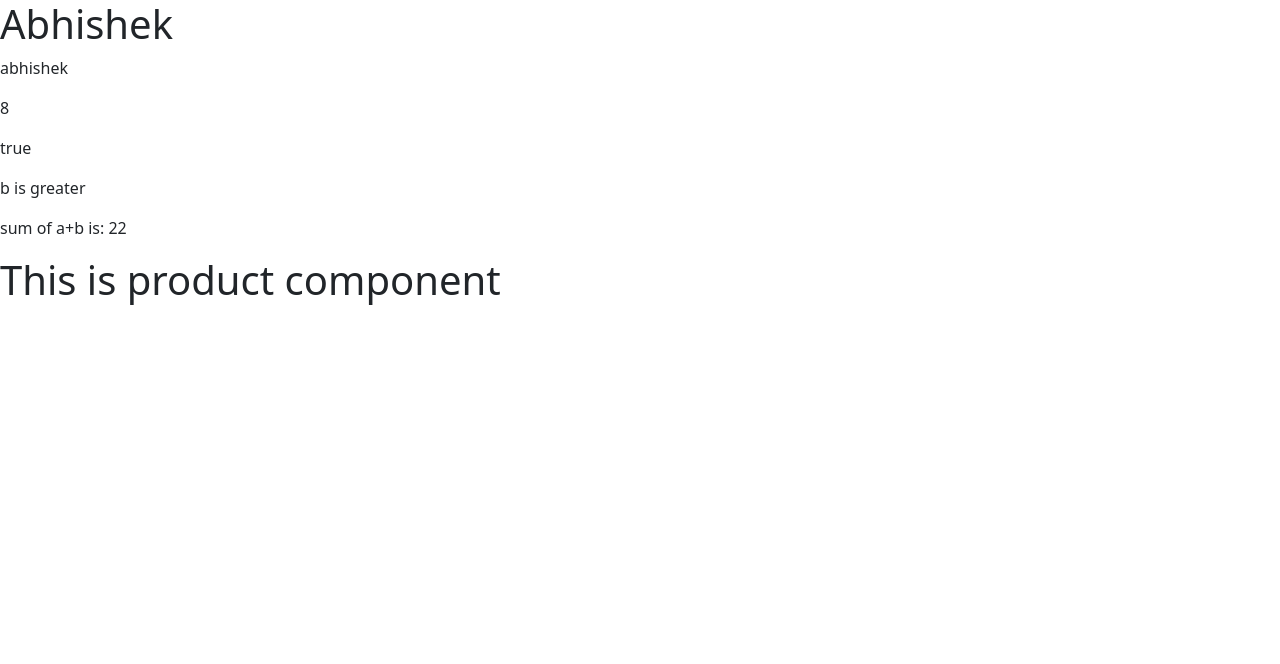
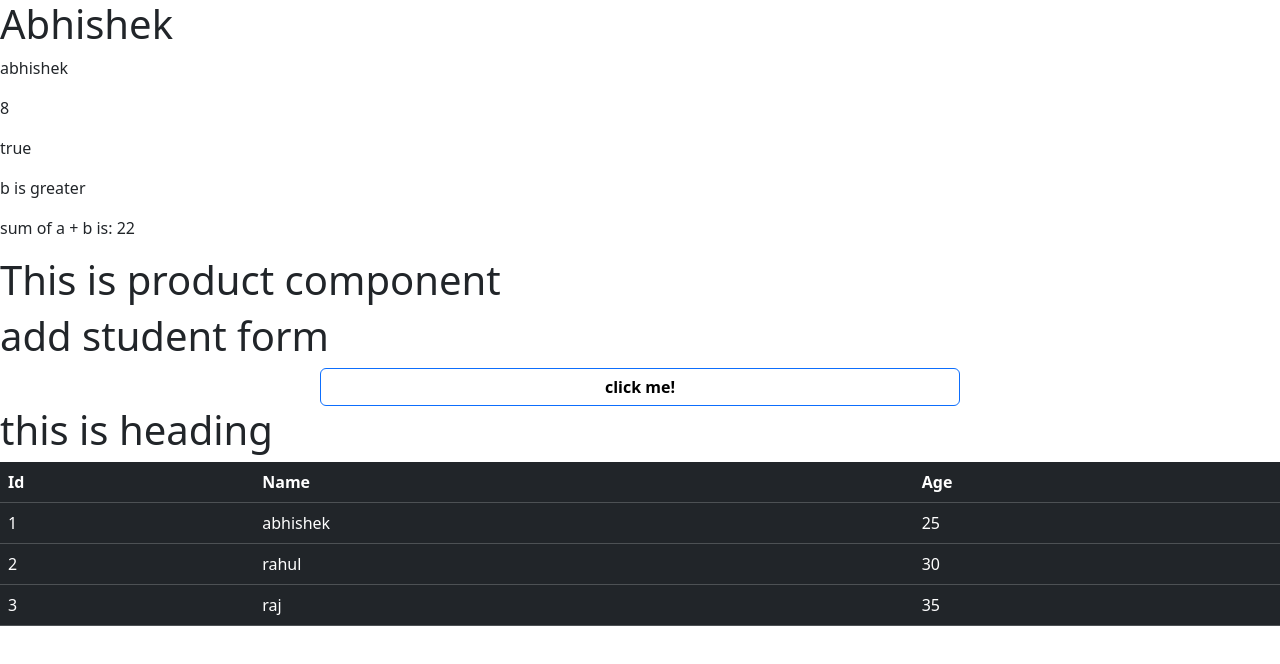
Before and after one commit to Abhi2971/class_angular, an Angular app: page / in a window 1280 px wide. Shown: the top 664 px of the page. Built offline with nearby package versions, Linux system fonts and the light colour scheme.

Commit message:
lecture-3

```diff
--- a/src/app/app.component.html
+++ b/src/app/app.component.html
@@ -1,7 +1,29 @@
 <h1>Abhishek</h1>
-<p>{{fNAme}}</p>
-<p>{{3+5}}</p>
-<p>{{2<5}}</p>
-<p>{{a>b ? "a is greater": "b is greater"}}</p>
-<p>sum of a+b is: {{add(10,12)}}</p>
+<p>{{ fNAme }}</p>
+<p>{{ 3 + 5 }}</p>
+<p>{{ 2 < 5 }}</p>
+<p>{{ a > b ? "a is greater" : "b is greater" }}</p>
+<p>sum of a + b is: {{ add(10, 12) }}</p>
 <app-product></app-product>
+<app-add-student></app-add-student>
+
+<!-- property Binding -->
+
+<h1 [innerHTML]="heading"></h1>
+<table class="table table-dark table-hover">
+  <thead>
+    <tr>
+      <th>Id</th>
+      <th>Name</th>
+      <th>Age</th>
+    </tr>
+  </thead>
+  <tbody>
+    <tr *ngFor="let single of studentList">
+      <td>{{ single.id }}</td>
+      <td>{{ single.name }}</td>
+      <td>{{ single.age }}</td>
+    </tr>
+  </tbody>
+  <tfoot></tfoot>
+</table>
--- a/src/app/app.component.ts
+++ b/src/app/app.component.ts
@@ -1,20 +1,30 @@
 import { Component } from '@angular/core';
 import { RouterOutlet } from '@angular/router';
 import { ProductComponent } from './product/product.component';
+import { StudentModule } from './student/student.module';
+import { CommonModule } from '@angular/common';
 
 @Component({
   selector: 'app-root',
   standalone: true,
-  imports: [RouterOutlet,ProductComponent],
+  imports: [RouterOutlet, ProductComponent, StudentModule, CommonModule],
   templateUrl: './app.component.html',
-  styleUrl: './app.component.scss'
+  styleUrls: ['./app.component.scss']
 })
 export class AppComponent {
   title = 'myApp';
-  fNAme="abhishek";
-  a=2;
-  b=5;
-  add(a:number,b:number){
-    return a+b;
+  fNAme = 'abhishek';
+  a = 2;
+  b = 5;
+
+  add(a: number, b: number): number {
+    return a + b;
   }
+
+  heading = 'this is heading';
+  studentList = [
+    { id: 1, name: 'abhishek', age: 25 },
+    { id: 2, name: 'rahul', age: 30 },
+    { id: 3, name: 'raj', age: 35 }
+  ];
 }
--- /dev/null
+++ b/src/app/student/add-student/add-student.component.html
@@ -0,0 +1,12 @@
+<!-- property binding -->
+<h1 [innerHTML]="heading" [title]="heading" [classList]="h1clss" [id]="getId()"></h1>
+<!-- event binding -->
+<div class="d-grid gap-2 col-6 mx-auto">
+    <button class="btn btn-outline-primary" type="button"
+    (click)="buttonClick($event)"
+    (mouseover)="mouseOverHandler($event)"
+    (mouseout)="mouseOutHandler($event)"
+    [class.background]="mouseOver"
+    [style.color]="ifMouseover?'black':'white'"
+    ><strong> click me!</strong></button>
+</div>
--- /dev/null
+++ b/src/app/student/add-student/add-student.component.scss
@@ -0,0 +1,6 @@
+.background{
+    background-color: rgb(0, 0, 0);
+}
+button{
+    color: black;
+}
--- /dev/null
+++ b/src/app/student/add-student/add-student.component.ts
@@ -0,0 +1,31 @@
+import { style } from '@angular/animations';
+import { Component } from '@angular/core';
+
+@Component({
+  selector: 'app-add-student',
+  standalone: false,
+  templateUrl: './add-student.component.html',
+  styleUrl: './add-student.component.scss'
+})
+export class AddStudentComponent {
+heading="add student form";
+h1clss="student info";
+getId(){
+  return "student-header";
+}
+buttonClick(e:any){
+  console.log(e);
+  alert("you clicked");
+}
+mouseOver=false;
+ifMouseover=true;
+mouseOverHandler(ev:MouseEvent){
+  console.log(ev);
+  this.mouseOver=true;
+  this.ifMouseover=false;
+}
+mouseOutHandler(ev:MouseEvent){
+  this.mouseOver=false;
+  this.ifMouseover=true;
+}
+}
```
Also changed, not shown: src/app/student/student.module.ts (added, +12 -0 lines), 1 other file (tests, documents, lock files or other folders).
